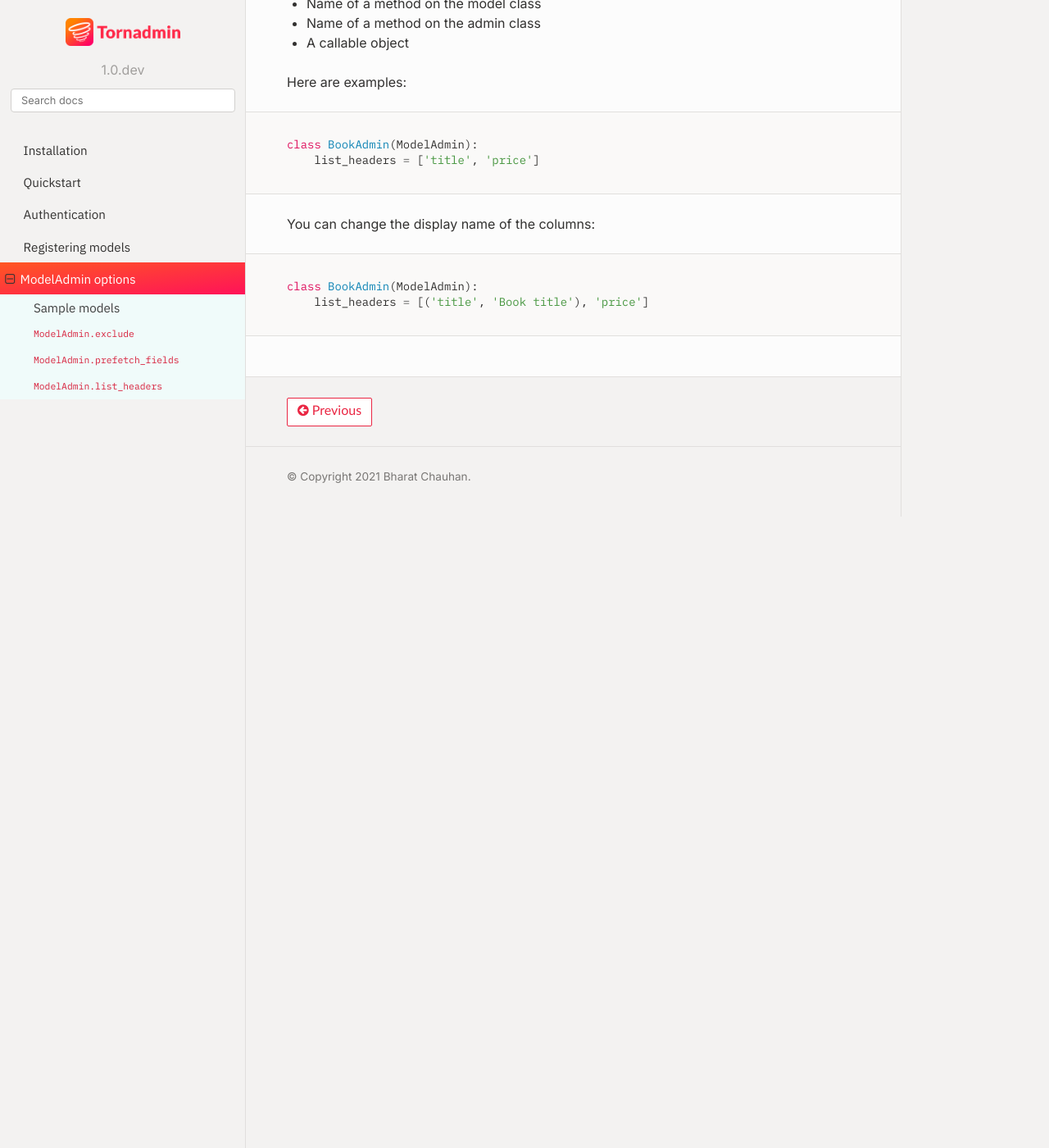
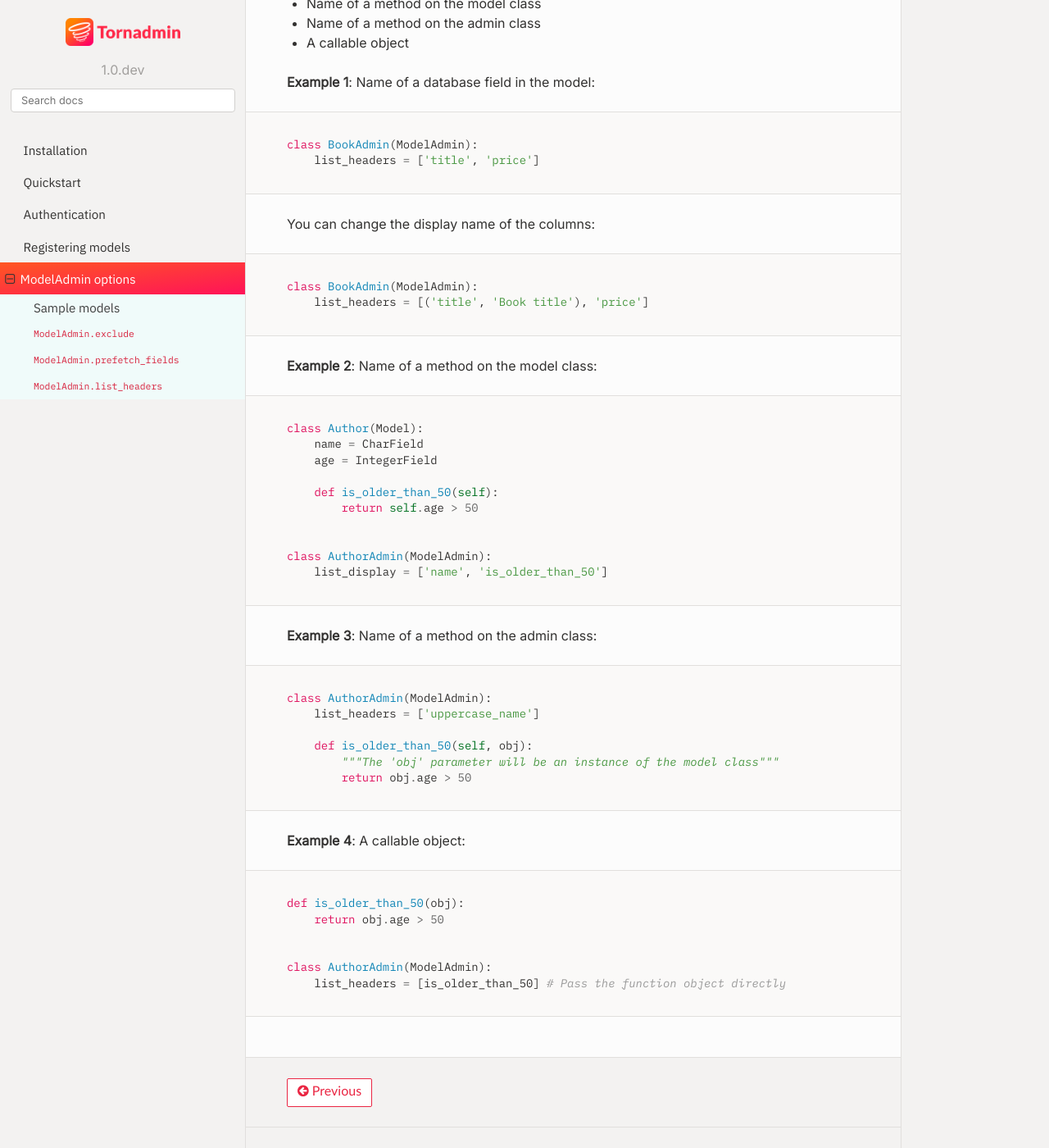
Before and after one commit to bhch/tornadmin, a Sphinx documentation site: the page built from docs/modeladmin.rst, in a window 1280 px wide and 1400 px high, scrolled down 1433 px. Shown: the whole window at 82% size. Built offline with Sphinx 7.4.7 and the Read the Docs theme 2.0.0, drawn with Linux system fonts in a browser that asks for light colours; before the commit the page ends 2063 px from its top, so only the background shows below that.

Commit message:
Update modeladmin docs

```diff
--- a/docs/modeladmin.rst
+++ b/docs/modeladmin.rst
@@ -64,7 +64,7 @@ The values in the list can be one of the following:
 - Name of a method on the admin class
 - A callable object
 
-Here are examples:
+**Example 1**: Name of a database field in the model:
 
 .. code-block:: python
 
@@ -78,3 +78,43 @@ You can change the display name of the columns:
 
     class BookAdmin(ModelAdmin):
         list_headers = [('title', 'Book title'), 'price']
+
+
+**Example 2**: Name of a method on the model class:
+
+.. code-block:: python
+
+    class Author(Model):
+        name = CharField
+        age = IntegerField
+
+        def is_older_than_50(self):
+            return self.age > 50
+
+
+    class AuthorAdmin(ModelAdmin):
+        list_display = ['name', 'is_older_than_50']
+
+
+**Example 3**: Name of a method on the admin class:
+
+.. code-block:: python
+
+    class AuthorAdmin(ModelAdmin):
+        list_headers = ['uppercase_name']
+
+        def is_older_than_50(self, obj):
+            """The 'obj' parameter will be an instance of the model class"""
+            return obj.age > 50
+
+
+**Example 4**: A callable object:
+
+.. code-block:: python
+
+    def is_older_than_50(obj):
+        return obj.age > 50
+
+
+    class AuthorAdmin(ModelAdmin):
+        list_headers = [is_older_than_50] # Pass the function object directly
```
